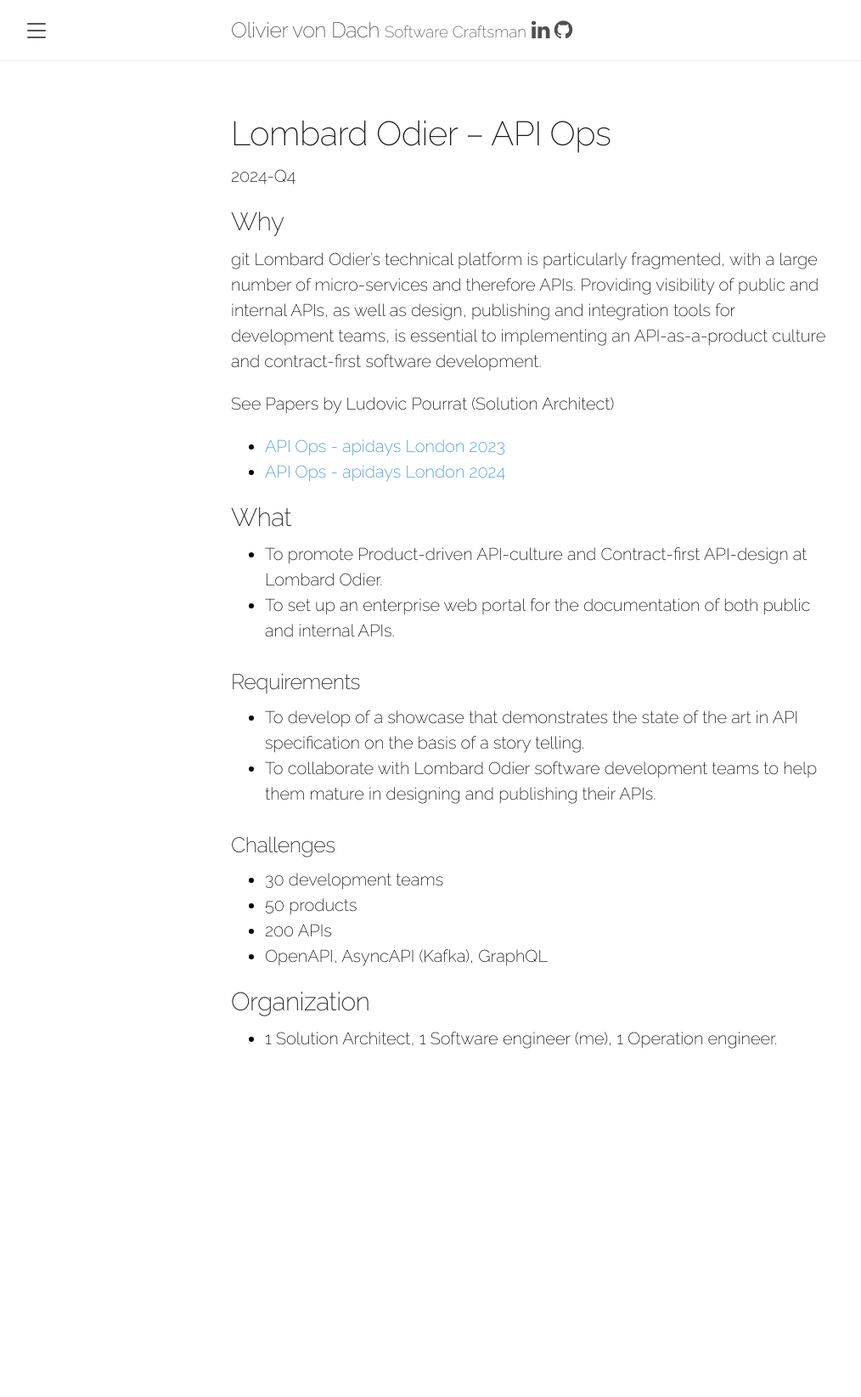
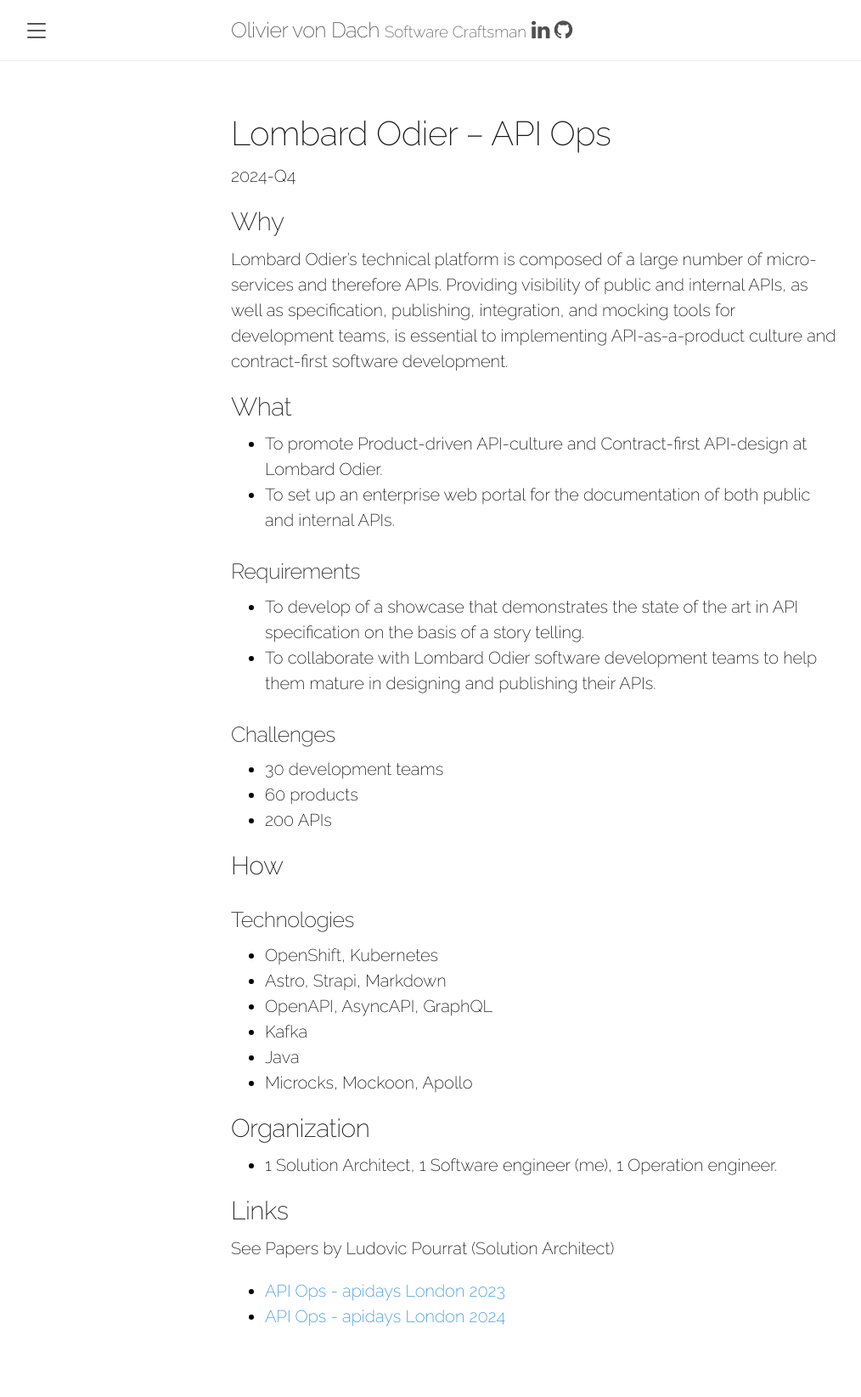
Before and after one commit to vondacho/vondacho.github.io, a Jekyll site: the page built from projects/lombardodier-api-ops.md, in a window 1280 px wide. Shown: the whole page at 85% size, without its empty margins (8-1022 px from the left). Built offline with Jekyll 4.4.1, drawn with Linux system fonts in a browser that asks for light colours; before the commit the page ends 1317 px from its top, so only the background shows below that.

Commit message:
refined api ops project

```diff
--- a/projects/lombardodier-api-ops.md
+++ b/projects/lombardodier-api-ops.md
@@ -6,12 +6,7 @@
 2024-Q4
 
 ## Why
-git
-Lombard Odier's technical platform is particularly fragmented, with a large number of micro-services and therefore APIs. Providing visibility of public and internal APIs, as well as design, publishing and integration tools for development teams, is essential to implementing an API-as-a-product culture and contract-first software development.
-
-See Papers by Ludovic Pourrat (Solution Architect)
-- [API Ops - apidays London 2023](https://fr.slideshare.net/slideshow/apidays-london-2023-api-metrics-matters-in-apiops-ludovic-pourrat-lombard-odier-group/261242303)
-- [API Ops - apidays London 2024](https://mastodon.social/@microcksio/113199560575565313)
+Lombard Odier's technical platform is composed of a large number of micro-services and therefore APIs. Providing visibility of public and internal APIs, as well as specification, publishing, integration, and mocking tools for development teams, is essential to implementing API-as-a-product culture and contract-first software development.
 
 ## What
 
@@ -26,10 +21,26 @@
 ### Challenges
 
 * 30 development teams
-* 50 products
+* 60 products
 * 200 APIs
-* OpenAPI, AsyncAPI (Kafka), GraphQL
+
+## How
+
+### Technologies
+
+* OpenShift, Kubernetes
+* Astro, Strapi, Markdown
+* OpenAPI, AsyncAPI, GraphQL
+* Kafka
+* Java
+* Microcks, Mockoon, Apollo
 
 ## Organization
 
 * 1 Solution Architect, 1 Software engineer (me), 1 Operation engineer.
+
+## Links
+
+See Papers by Ludovic Pourrat (Solution Architect)
+- [API Ops - apidays London 2023](https://fr.slideshare.net/slideshow/apidays-london-2023-api-metrics-matters-in-apiops-ludovic-pourrat-lombard-odier-group/261242303)
+- [API Ops - apidays London 2024](https://mastodon.social/@microcksio/113199560575565313)
```
